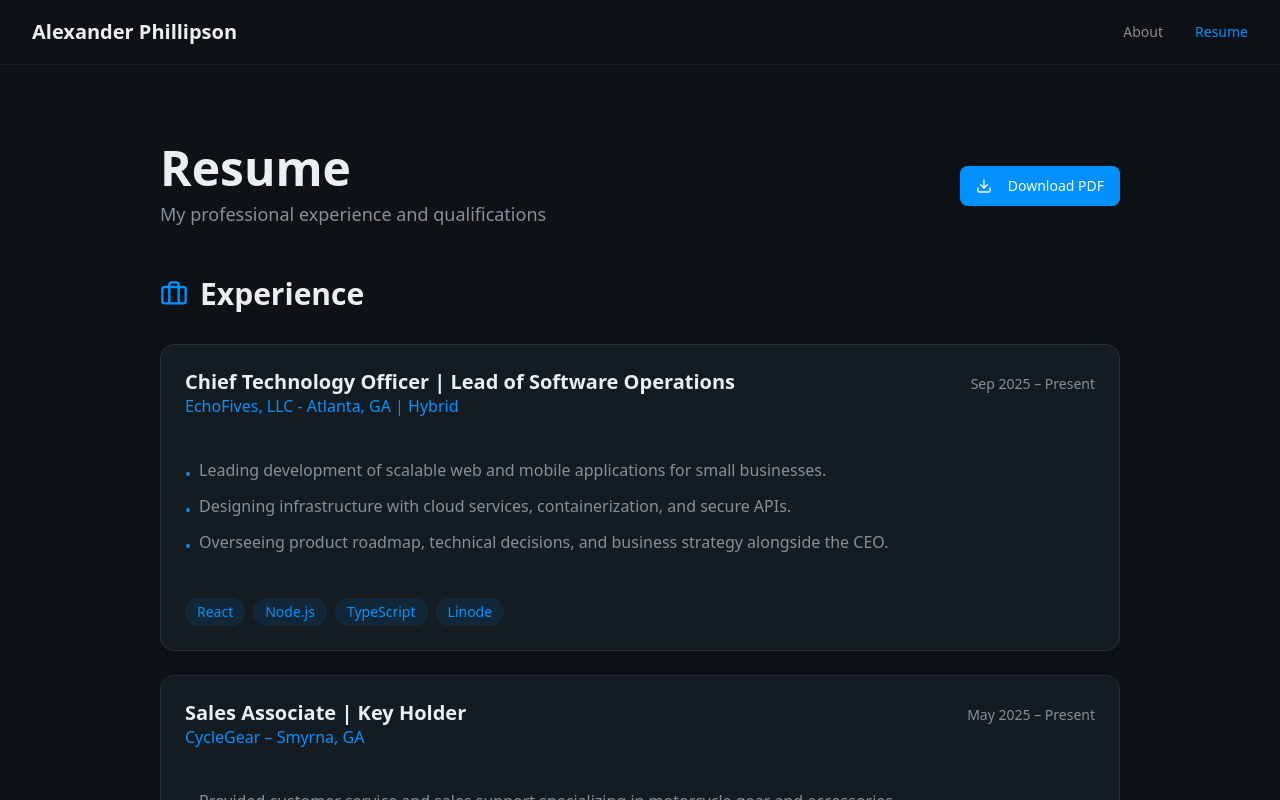
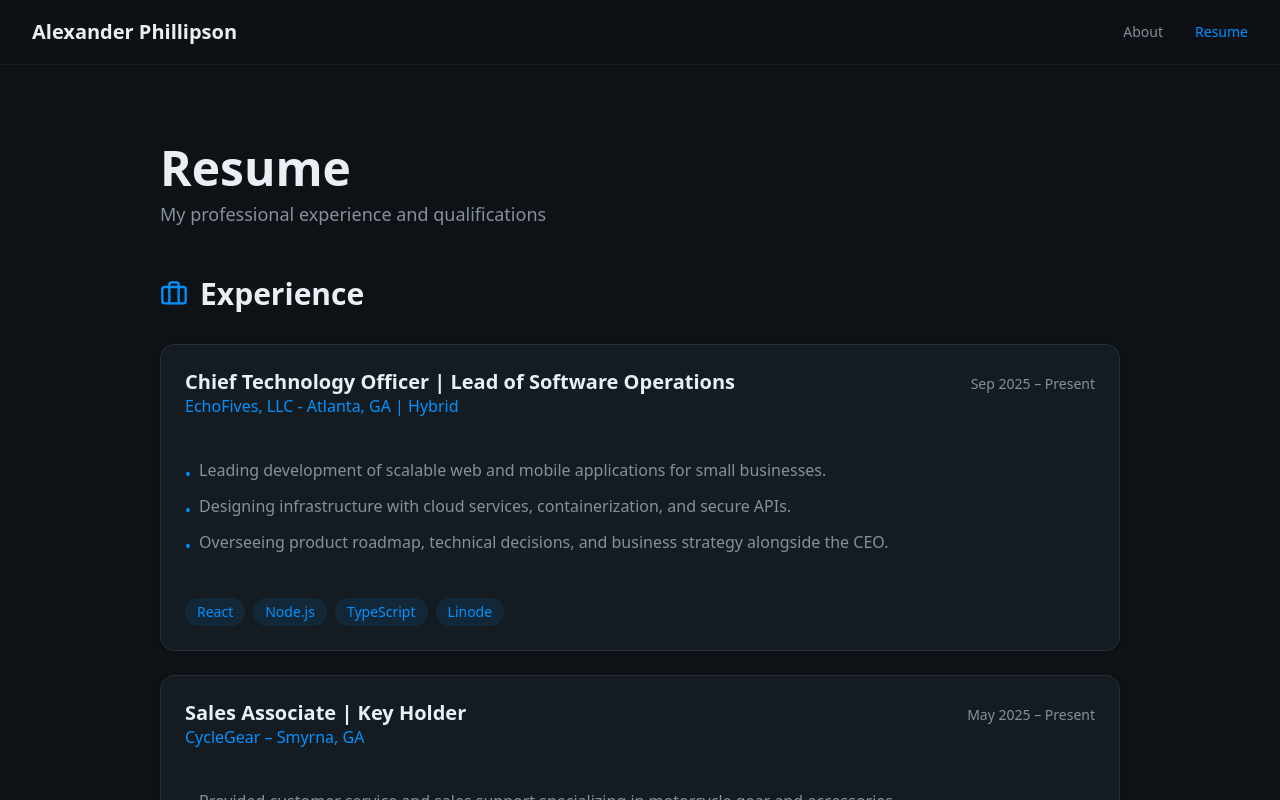
Before and after one commit to LegitKnots/Personal-Website-Portfolio, a Next.js app: page /resume in a window 1280 px wide. Shown: the top 800 px of the page. Built offline with nearby package versions, Linux system fonts and the light colour scheme.

Commit message:
Remove NonFunction Button
Download PDF not yet available

```diff
--- a/app/resume/page.tsx
+++ b/app/resume/page.tsx
@@ -13,10 +13,10 @@ export default function ResumePage() {
               <h1 className="text-4xl sm:text-5xl font-bold mb-2 text-balance">Resume</h1>
               <p className="text-lg text-muted-foreground">My professional experience and qualifications</p>
             </div>
-            <Button size="lg" className="bg-primary hover:bg-primary/90 w-fit">
+            {/* <Button size="lg" className="bg-primary hover:bg-primary/90 w-fit">
               <Download className="mr-2" size={20} />
               Download PDF
-            </Button>
+            </Button> */}
           </div>
 
           {/* Experience Section */}
```
